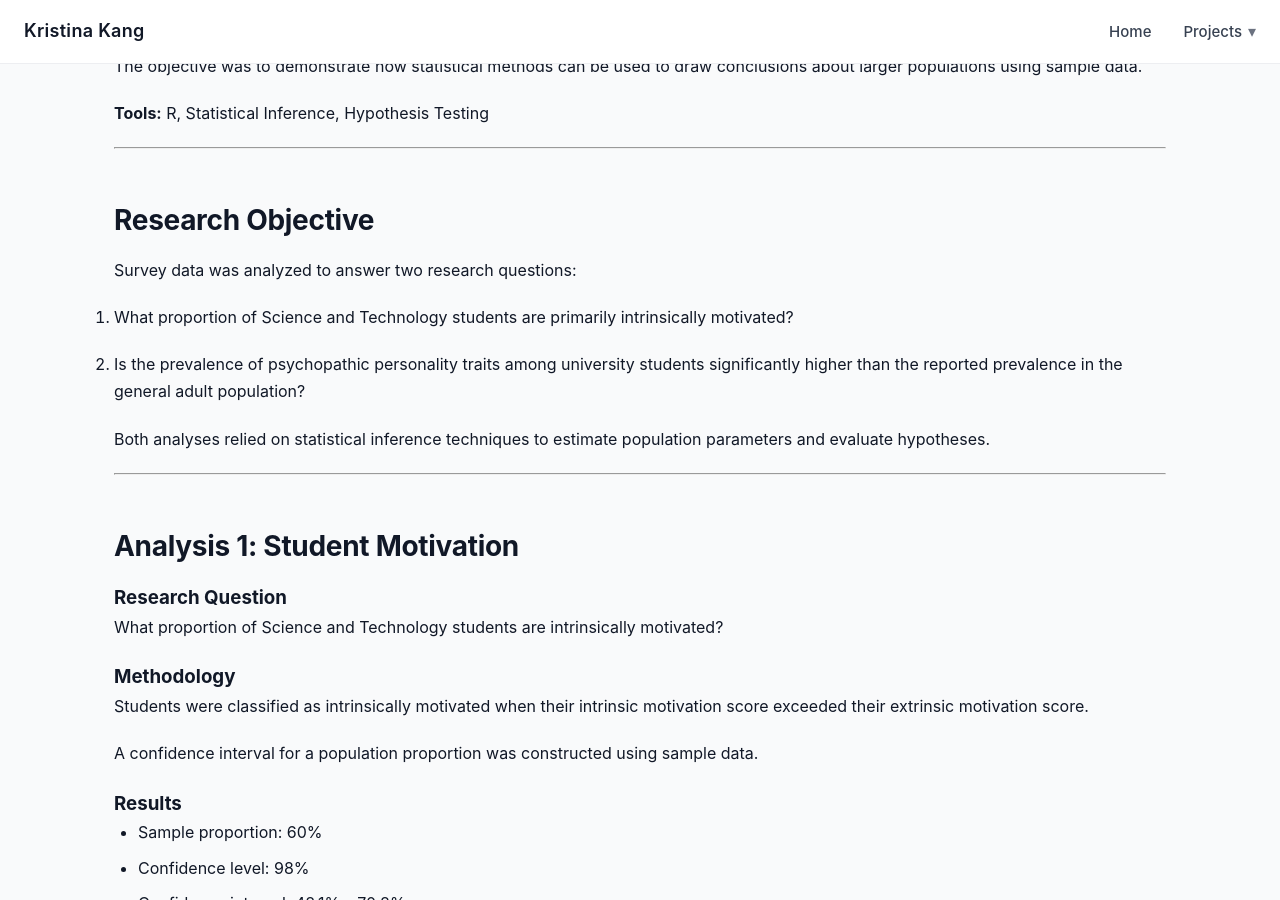
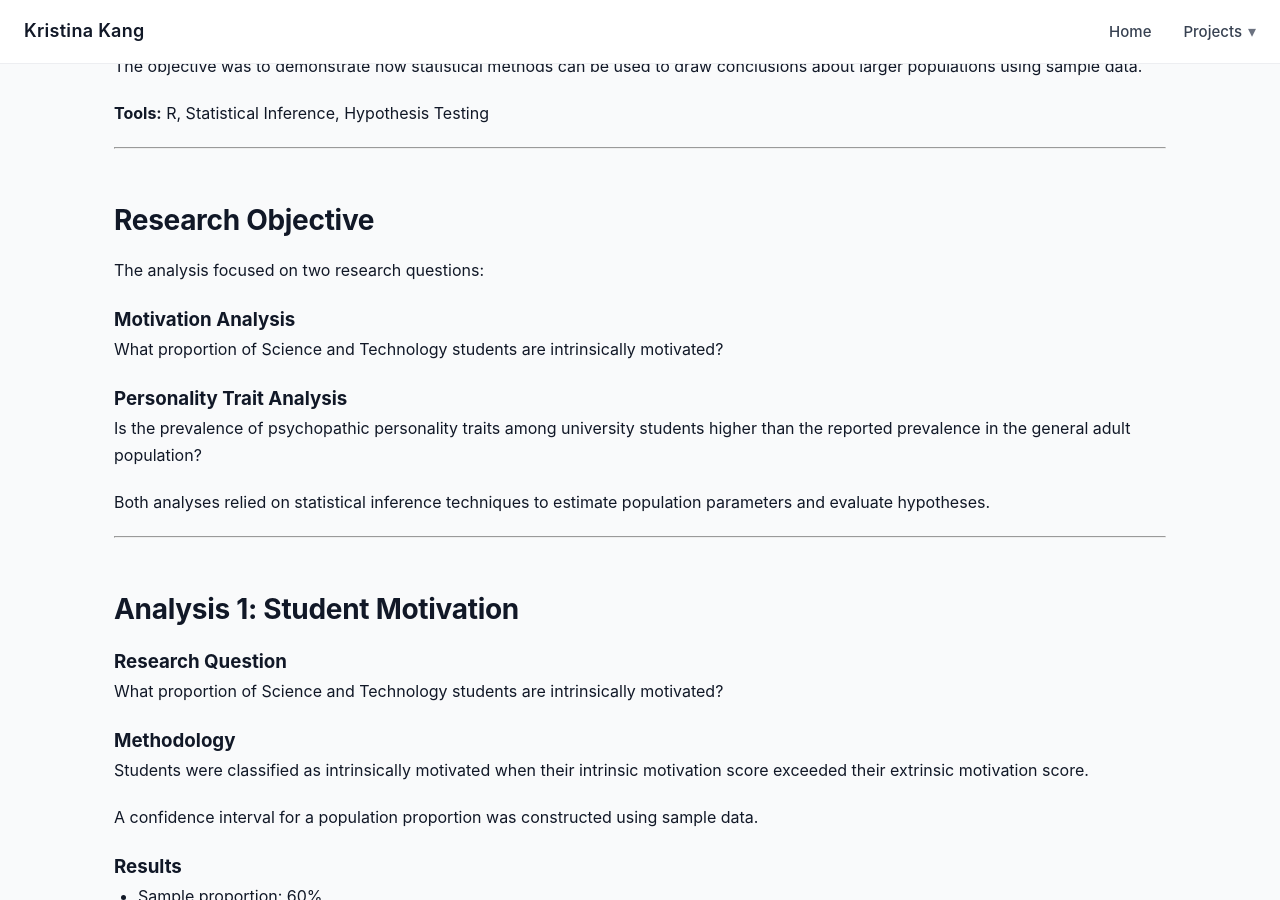
Before and after one commit to kristina-kang/kristina-kang.github.io, a Jekyll site: the page built from projects/project3.md, in a window 1280 px wide and 900 px high, scrolled down 503 px. Built offline with Jekyll 4.4.1, drawn with Linux system fonts in a browser that asks for light colours.

Commit message:
Changed numbering to heading 3

```diff
--- a/projects/project3.md
+++ b/projects/project3.md
@@ -23,11 +23,15 @@ The objective was to demonstrate how statistical methods can be used to draw con
 
 ## Research Objective
 
-Survey data was analyzed to answer two research questions:
+The analysis focused on two research questions:
 
-1. What proportion of Science and Technology students are primarily intrinsically motivated?
+### Motivation Analysis
 
-2. Is the prevalence of psychopathic personality traits among university students significantly higher than the reported prevalence in the general adult population?
+What proportion of Science and Technology students are intrinsically motivated?
+
+### Personality Trait Analysis
+
+Is the prevalence of psychopathic personality traits among university students higher than the reported prevalence in the general adult population?
 
 Both analyses relied on statistical inference techniques to estimate population parameters and evaluate hypotheses.
 
```
